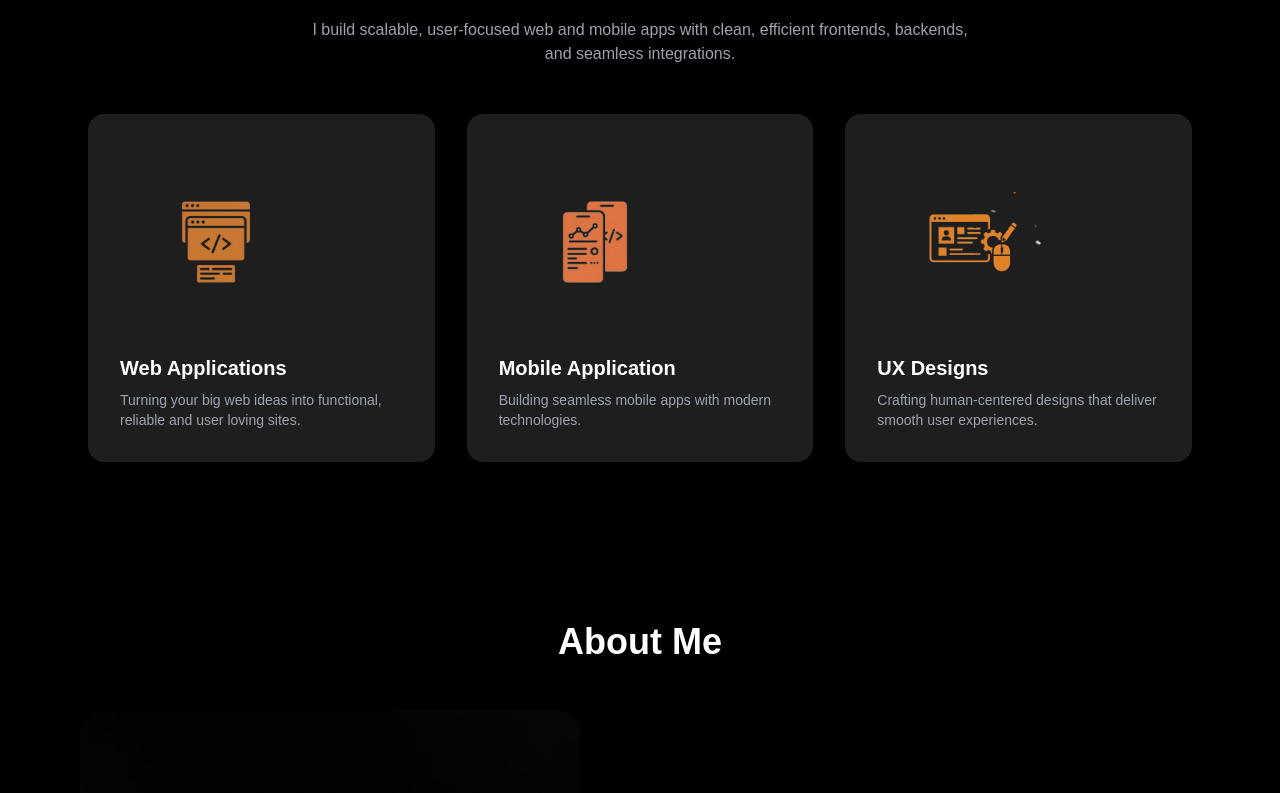
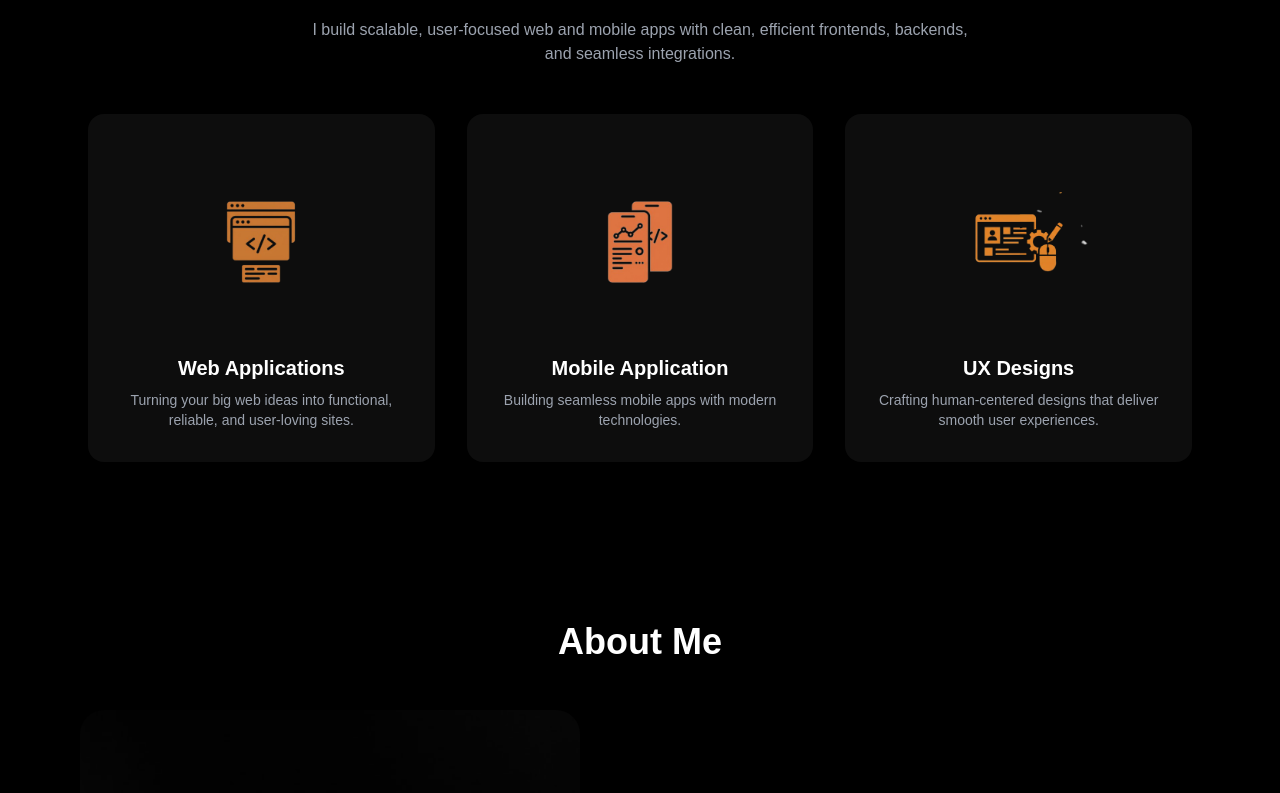
Before and after one commit to mirshadahamed/portfolio_Mirshad, a Next.js app in the folder portfolio/: page / in a window 1280 px wide. Shown: the part 827-1620 px from the top of the page. Built offline with nearby package versions, Linux system fonts and the light colour scheme.

Commit message:
css update

```diff
--- a/portfolio/package.json
+++ b/portfolio/package.json
@@ -10,7 +10,8 @@
   "dependencies": {
     "next": "15.5.4",
     "react": "19.1.0",
-    "react-dom": "19.1.0"
+    "react-dom": "19.1.0",
+    "react-icons": "^5.5.0"
   },
   "devDependencies": {
     "autoprefixer": "^10.4.21",
--- a/portfolio/src/app/components/About.jsx
+++ b/portfolio/src/app/components/About.jsx
@@ -42,9 +42,9 @@ const About = () => {
           </p>
 
           {/* Button */}
-          <button className="mt-6 bg-gradient-to-r from-orange-500 to-yellow-600 text-white py-2 px-6 rounded-lg shadow-lg hover:opacity-90 transition">
-            Download CV
-          </button>
+          <button className="mt-6 bg-gradient-to-r from-orange-500 to-yellow-600 text-white py-2 px-6 rounded-lg shadow-lg hover:scale-105 hover:shadow-2xl hover:shadow-yellow-500/50 hover:opacity-100 transition-all duration-300">
+  Download CV
+</button>
         </div>
       </div>
     </section>
--- a/portfolio/src/app/components/Footer.jsx
+++ b/portfolio/src/app/components/Footer.jsx
@@ -1,5 +1,5 @@
-// components/Footer.js
 import Link from 'next/link';
+import { FaInstagram, FaLinkedin, FaGithub, FaWhatsapp } from 'react-icons/fa'; // Import social media icons
 
 const Footer = () => {
   return (
@@ -12,14 +12,17 @@ const Footer = () => {
 
         {/* Social Icons */}
         <div className="flex gap-6 mb-4">
-          <Link href="https://www.instagram.com" target="_blank" className="hover:text-orange-500">
-            Instagram
+          <Link href="https://www.instagram.com" target="_blank" className="text-xl hover:text-orange-500">
+            <FaInstagram />
           </Link>
-          <Link href="https://www.linkedin.com" target="_blank" className="hover:text-orange-500">
-            LinkedIn
+          <Link href="https://www.linkedin.com" target="_blank" className="text-xl hover:text-orange-500">
+            <FaLinkedin />
           </Link>
-          <Link href="https://www.github.com" target="_blank" className="hover:text-orange-500">
-            GitHub
+          <Link href="https://www.github.com" target="_blank" className="text-xl hover:text-orange-500">
+            <FaGithub />
+          </Link>
+          <Link href="https://wa.me/+94763958485" target="_blank" className="text-xl hover:text-orange-500">
+            <FaWhatsapp />
           </Link>
         </div>
 
--- a/portfolio/src/app/components/Hero.jsx
+++ b/portfolio/src/app/components/Hero.jsx
@@ -35,8 +35,7 @@ export default function HeroSection() {
 
         {/* Buttons with hover animations */}
         <div className="mt-8 flex gap-6 justify-center md:justify-start">
-          <button  className="bg-orange-500 text-white py-2 px-6 rounded-full hover:bg-orange-600 hover:shadow-xl hover:shadow-orange-500/50 transition-all duration-300 transform active:scale-95"
->
+          <button className="bg-orange-500 text-white py-2 px-6 rounded-full hover:bg-orange-600 hover:shadow-xl hover:shadow-orange-500/50 transition-all duration-300 transform active:scale-95">
             Hire Me
           </button>
           <button className="border border-white py-3 px-8 rounded-md hover:bg-white hover:text-black transition-all duration-300">
@@ -60,10 +59,10 @@ export default function HeroSection() {
         </div>
       </div>
 
-      {/* Right Image with a round gray background */}
-      <div className="mt-10 md:mt-0 relative">
+      {/* Right Image with a round gray background - Adjusted positioning */}
+      <div className="mt-10 md:mt-0 relative md:-ml-118 lg:-ml-16">
         {/* Gray circle background */}
-        <div className="w-80 h-80 md:w-[380px] md:h-[380px] bg-gray-880 rounded-full absolute -z-10"></div>
+        <div className="w-80 h-80 md:w-[380px] md:h-[380px] bg-gray-800 rounded-full absolute -z-10"></div>
 
         {/* Profile image */}
         <Image
--- a/portfolio/src/app/components/Services.jsx
+++ b/portfolio/src/app/components/Services.jsx
@@ -19,30 +19,36 @@ export default function Services() {
         </p>
       </div>
 
-     <div className="grid grid-cols-1 sm:grid-cols-2 lg:grid-cols-3 gap-8 max-w-6xl mx-auto px-6">
+    <div className="grid grid-cols-1 sm:grid-cols-2 lg:grid-cols-3 gap-8 max-w-6xl mx-auto px-6">
   {/* Card 1 */}
-  <div className="bg-[#1e1e1e] p-8 rounded-2xl hover:scale-105 transition-transform hover:shadow-2xl hover:shadow-orange-500/50">
-    <Image src={img} alt="Web Development" className="w-48 h-48 mb-4 object-cover rounded-full" />
-    <h3 className="text-xl font-bold mb-2">Web Applications</h3>
-    <p className="text-gray-400 text-sm">
-      Turning your big web ideas into functional, reliable and user loving sites.
+  <div className="bg-[#1e1e1e] p-8 rounded-2xl hover:scale-105 transition-transform hover:shadow-2xl hover:shadow-orange-500/50 backdrop-blur-md bg-white/5">
+    <div className="flex justify-center mb-4">
+      <Image src={img} alt="Web Development" className="w-48 h-48 object-cover rounded-full" />
+    </div>
+    <h3 className="text-xl font-bold mb-2 text-center">Web Applications</h3>
+    <p className="text-gray-400 text-sm text-center">
+      Turning your big web ideas into functional, reliable, and user-loving sites.
     </p>
   </div>
 
   {/* Card 2 */}
-  <div className="bg-[#1e1e1e] p-8 rounded-2xl hover:scale-105 transition-transform hover:shadow-2xl hover:shadow-orange-500/50">
-    <Image src={img1} alt="Mobile Development" className="w-48 h-48 mb-4 object-cover rounded-full" />
-    <h3 className="text-xl font-bold mb-2">Mobile Application</h3>
-    <p className="text-gray-400 text-sm">
+  <div className="bg-[#1e1e1e] p-8 rounded-2xl hover:scale-105 transition-transform hover:shadow-2xl hover:shadow-orange-500/50 backdrop-blur-md bg-white/5">
+    <div className="flex justify-center mb-4">
+      <Image src={img1} alt="Mobile Development" className="w-48 h-48 object-cover rounded-full" />
+    </div>
+    <h3 className="text-xl font-bold mb-2 text-center">Mobile Application</h3>
+    <p className="text-gray-400 text-sm text-center">
       Building seamless mobile apps with modern technologies.
     </p>
   </div>
 
   {/* Card 3 */}
-  <div className="bg-[#1e1e1e] p-8 rounded-2xl hover:scale-105 transition-transform hover:shadow-2xl hover:shadow-orange-500/50">
-    <Image src={img2} alt="UI/UX Design" className="w-48 h-48 mb-4 object-cover rounded-full" />
-    <h3 className="text-xl font-bold mb-2">UX Designs</h3>
-    <p className="text-gray-400 text-sm">
+  <div className="bg-[#1e1e1e] p-8 rounded-2xl hover:scale-105 transition-transform hover:shadow-2xl hover:shadow-orange-500/50 backdrop-blur-md bg-white/5">
+    <div className="flex justify-center mb-4">
+      <Image src={img2} alt="UI/UX Design" className="w-48 h-48 object-cover rounded-full" />
+    </div>
+    <h3 className="text-xl font-bold mb-2 text-center">UX Designs</h3>
+    <p className="text-gray-400 text-sm text-center">
       Crafting human-centered designs that deliver smooth user experiences.
     </p>
   </div>
```
Also changed, not shown: 1 other file (tests, documents, lock files or other folders).
